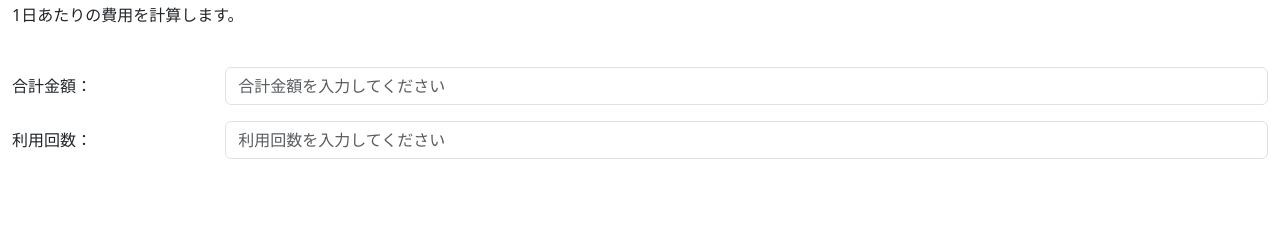
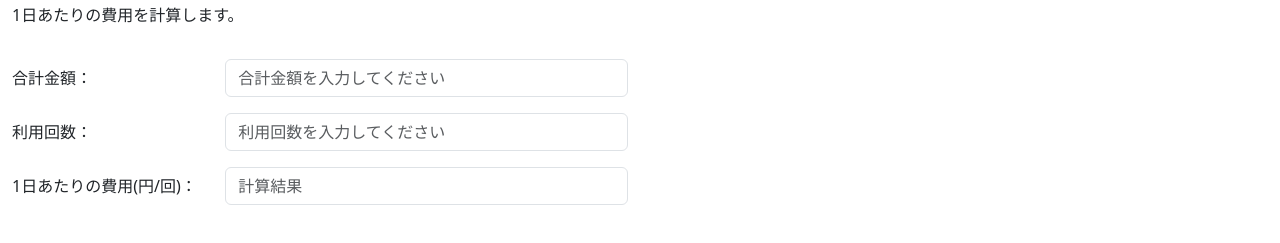
Before and after one commit to ksk1130/pro-rated_cost, a plain HTML site: page index.html in a window 1280 px wide. Shown: the part 53-296 px from the top of the page. Drawn offline with nearby package versions, Linux system fonts and the light colour scheme.

Commit message:
いったん完成

```diff
--- a/index.html
+++ b/index.html
@@ -10,38 +10,70 @@
 <body>
     <div class="container-fluid">
         <!-- Content here -->
+        <div class="mb-3 row">
              <h1>日割り計算</h1>
              <p>1日あたりの費用を計算します。</p>
-
-        <br>
+        </div>
 
         <div class="mb-3 row">
             <label for="total" class="col-sm-2 col-form-label">合計金額：</label>
-            <div class="col-sm-10">
-              <input type="number" class="form-control" id="total" placeholder="合計金額を入力してください" onfocusout="addComma(event)">
+            <div class="col-sm-4">
+              <input type="text" class="form-control" id="total" placeholder="合計金額を入力してください" v-on:blur="addComma(event)" v-on:focus="deleteComma(event)">
             </div>
         </div>
+
         <div class="mb-3 row">
             <label for="vol" class="col-sm-2 col-form-label">利用回数：</label>
-            <div class="col-sm-10">
-              <input type="number" class="form-control" id="vol" placeholder="利用回数を入力してください">
+            <div class="col-sm-4">
+                <input type="text" class="form-control" id="count" placeholder="利用回数を入力してください" v-on:blur="addComma(event)" v-on:focus="deleteComma(event)">
             </div>
         </div>
+
+        <div class="mb-3 row">
+            <label for="result" class="col-sm-2 col-form-label">1日あたりの費用(円/回)：</label>
+            <div class="col-sm-4">
+                <input type="text" class="form-control" id="result" placeholder="計算結果" readonly v-on:blur="calc()" v-on:focus="calc()">
+            </div>
+        </div>
+
     </div>
 
     <!-- Vue.js -->
     <script src="https://cdn.jsdelivr.net/npm/vue@2"></script>
     <script type="text/javascript">
+        new Vue({
+            el: '.container-fluid',
+            methods: {
                 // totalがフォーカスアウトされたらカンマ区切りにする 10000 -> 10,000
-        document.getElementById('total').addEventListener('focusout', addComma);
+                addComma: function(e) {
+                    console.log(e.target.type + " " + e.target.value);
 
-        function addComma(e) {
+                    // 空文字の場合は何もしない
+                    if(e.target.value === "") {
+                        return;
+                    }
+                    const separatedValue = Number(e.target.value).toLocaleString();
+                    e.target.value = separatedValue;
+                },
+                // totalがフォーカスされたらカンマを削除する 10,000 -> 10000
+                deleteComma: function(e) {
                     console.log(e.target.type + " " + e.target.value);
-            const separatedValue = Number(e.target.value).toLocaleString();
-            // eのタイプをtextに変更
-            e.target.type = 'text';
+                    const separatedValue = e.target.value.replace(/,/g, '');
                     e.target.value = separatedValue;
+                },
+                // 計算
+                calc: function() {
+                    const total = document.getElementById('total').value.replace(/,/g, '');
+                    const count = document.getElementById('count').value.replace(/,/g, '');
+                    const result = document.getElementById('result');
+                    if(total === "" || count === "") {
+                        alert("合計金額と利用回数を入力してください");
+                        return;
                     }
+                    result.value = Math.floor(total / count);
+                }
+            }
+        });
     </script>
     <script src="https://cdn.jsdelivr.net/npm/bootstrap@5.3.0/dist/js/bootstrap.bundle.min.js" integrity="sha384-geWF76RCwLtnZ8qwWowPQNguL3RmwHVBC9FhGdlKrxdiJJigb/j/68SIy3Te4Bkz" crossorigin="anonymous"></script>
 </html>
```
Lines whose indentation alone changed are shown as unchanged.
